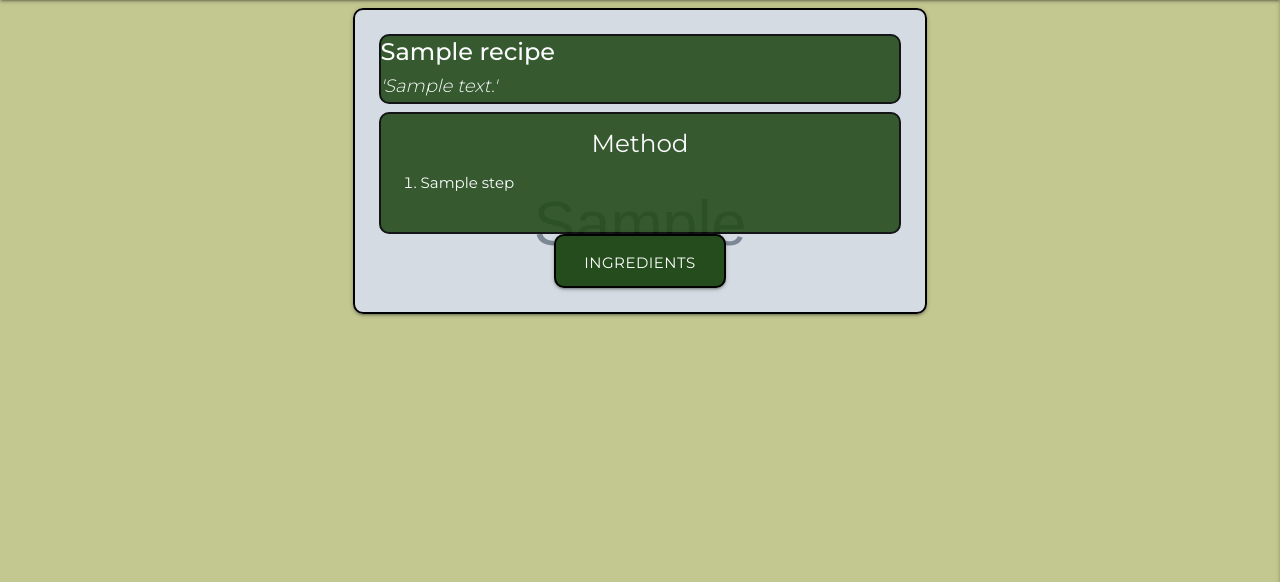
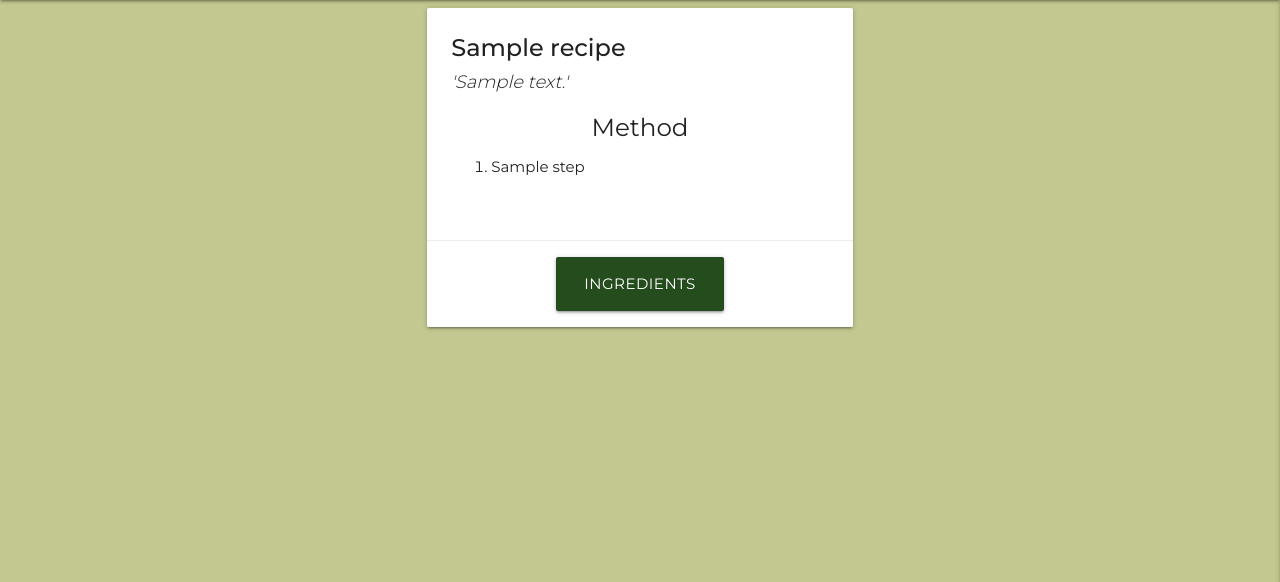
Before and after one commit to TimMorrisDev/MS3-sustainable-supper, a Flask app: template templates/recipe_method.html in a window 1280 px wide. Shown: the part 64-646 px from the top of the page. Run offline with Flask 2, Linux system fonts and the light colour scheme; the template is opened without the code that fills it: most values are stand-ins (such as "Sample title", 1, 10 or a date in 2020); grey boxes marked "Sample" are stand-in pictures; some libraries are stand-ins or nearby versions.

Commit message:
Update recipe card size

```diff
--- a/templates/recipe_method.html
+++ b/templates/recipe_method.html
@@ -2,17 +2,24 @@
 
 {% block content %}
 
-<!-- <div class="row">
-    <div class="col s12 m10 offset-m1 l8 offset-l2">
+<div class="row">
+    <div class="col s12 m8 offset-m2 l6 offset-l3">
         <div class="card recipe-details-card">
-            <div class="card-image">
+            <!-- <div class="card-image">
                 <img src="{{ recipe.image }}">
-                <span class="card-title tm-dark-green-bg opacity-90 text"><strong>{{ recipe.recipe_name }}</strong><br>
+                <span class="card-title tm-dark-green-bg opacity-90 black-border"><strong>{{ recipe.recipe_name
+                        }}</strong><br>
                     <small class="text-italic">'{{ recipe.recipe_summary }}'</small>
                 </span>
 
-            </div>
+            </div> -->
             <div class="card-content">
+
+                <span class="card-title"><strong>{{ recipe.recipe_name
+                        }}</strong><br>
+                    <small class="text-italic">'{{ recipe.recipe_summary }}'</small>
+                </span>
+
                 <h5 class="center-align">Method</h5>
                 <ol class="">
                     {% for step in recipe.method %}
@@ -22,50 +29,10 @@
                     {% endfor %}
                 </ol>
             </div>
-            <div class="card-action">
+            <div class="card-action center-align">
                 <a href="{{ url_for('recipe_ingredients', recipe_id=recipe._id) }}"
-                    class="waves-effect waves-light btn tm-dark-green-bg">Ingredients</a>
+                    class="waves-effect waves-light btn-large tm-dark-green-bg">Ingredients</a>
             </div>
-        </div>
-    </div>
-</div> -->
-
-<div class="row">
-    <div class="col s12 m10 offset-m1 l8 offset-l2">
-        <div class="card recipe-details-card r10">
-            <!-- <div class="card-image">
-                <img src="{{ recipe.image }}">
-                <span class="card-title tm-dark-green-bg opacity-90 text"><strong>{{ recipe.recipe_name }}</strong><br>
-                    <small class="text-italic">'{{ recipe.recipe_summary }}'</small>
-                </span>
-            </div> -->
-            <div class="card-content white-text text-shaddow black-border r10"
-                style="background: url({{ recipe.image }}) no-repeat; background-size: cover;">
-
-                <span class="card-title tm-dark-green-bg opacity-90 black-border r10"><strong>{{ recipe.recipe_name
-                        }}</strong><br>
-                    <small class="text-italic">'{{ recipe.recipe_summary }}'</small>
-                </span>
-
-                <div class="tm-dark-green-bg opacity-90 black-border r10">
-                    <h5 class="center-align">Method</h5>
-                    <ol class="">
-                        {% for step in recipe.method %}
-
-                        <li>{{ step }}</li><br>
-
-                        {% endfor %}
-                    </ol>
-                </div>
-                <div class="center-align">
-                    <a href="{{ url_for('recipe_ingredients', recipe_id=recipe._id) }}"
-                        class="waves-effect waves-light btn-large tm-dark-green-bg r10 black-border">Ingredients</a>
-                </div>
-            </div>
-            <!-- <div class="card-action">
-                <a href="{{ url_for('recipe_method', recipe_id=recipe._id) }}"
-                    class="waves-effect waves-light btn tm-dark-green-bg">Method</a>
-            </div> -->
         </div>
     </div>
 </div>
```
Also changed, not shown: templates/recipe_ingredients.html (+11 -11 lines).
